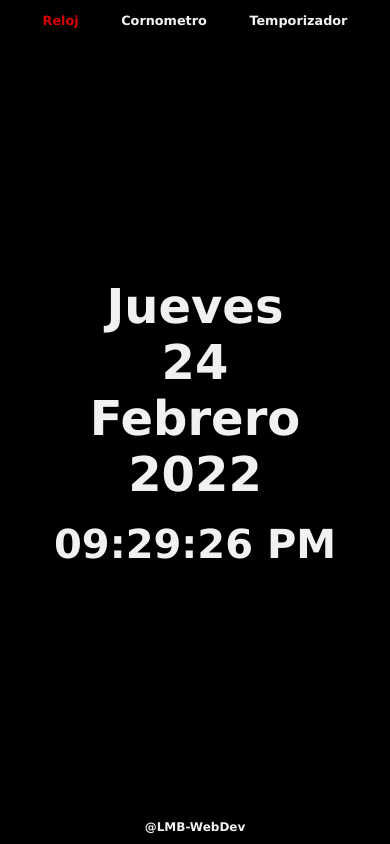
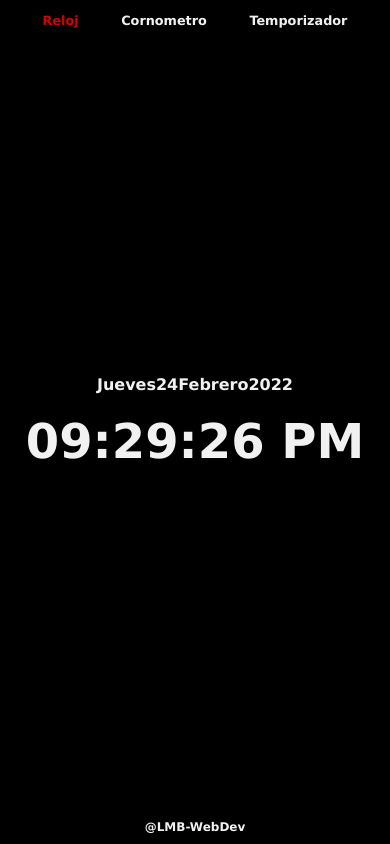
Before and after one commit to LMBarthaburu/reloj-cornometro-temporizador, a plain HTML site: page index.html in a window 390 px wide. Drawn offline with Linux system fonts and the light colour scheme.

Commit message:
cambios en el tamaño de numeros y letras del reloj

```diff
--- a/css/style.css
+++ b/css/style.css
@@ -45,18 +45,17 @@ body{
 }
 .date{
   display: flex;
-  flex-direction: column;
   justify-content: center;
   align-items: center;
   flex-wrap: wrap;
-  font-size: 5rem;
+  font-size: 1rem;
   text-transform: capitalize;
   font-weight: bold;
 }
 .clock{
   display: flex;
   justify-content: center;
-  font-size: 4rem;
+  font-size: 8.5rem;
   text-transform: capitalize;
   font-weight: bolder;
 }
@@ -76,10 +75,12 @@ footer{
   .nav-bar-item{
     font-size: 0.8rem;
   }
-  .date{
+  .clock{
     font-size: 3rem;
   }
+}
+@media (min-width: 576px) and (max-width:1200px){
   .clock{
-    font-size: 2.5rem;
+    font-size: 5rem;
   }
 }
```
